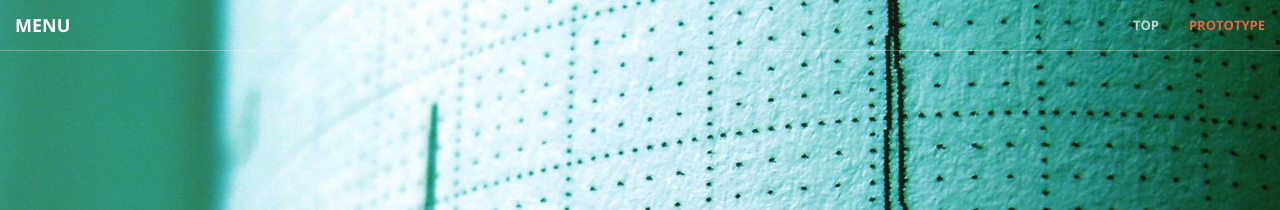
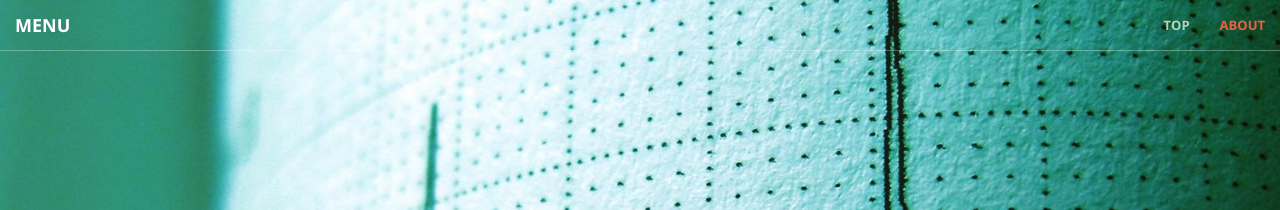
Before and after one commit to ECG-digitizer/ecg-digitizer.github.io, a Jekyll site: the page built from index.html, in a window 1280 px wide. Shown: the top 210 px of the page. Built offline with Jekyll 4.4.1, drawn with Linux system fonts in a browser that asks for light colours; nearby versions of some CDN libraries.

Commit message:
Update nav.html

```diff
--- a/_includes/nav.html
+++ b/_includes/nav.html
@@ -18,7 +18,7 @@
                     <a class="page-scroll" href="#header">Top</a>
                 </li>
                 <li>
-                    <a class="page-scroll" href="#about">Prototype</a>
+                    <a class="page-scroll" href="#about">About</a>
                 </li>
                 <!--
                 <li>
```
